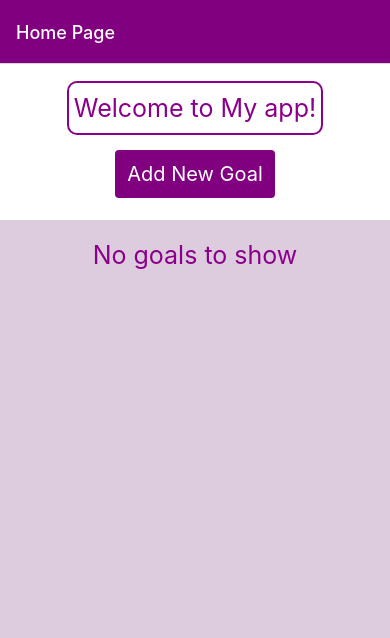
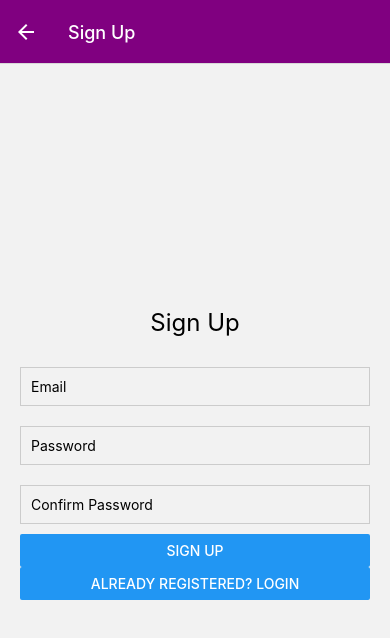
Before and after one commit to yundii/cs5520project, a React Native app: screen /Signup in a window 390 px wide. Shown: the top 638 px of the page. Built offline with nearby package versions, Linux system fonts and the light colour scheme; no server answers; the database is empty.

Commit message:
create Signup and Login Components

```diff
--- a/App.js
+++ b/App.js
@@ -3,6 +3,8 @@ import { NavigationContainer } from "@react-navigation/native";
 import { createNativeStackNavigator } from "@react-navigation/native-stack";
 import Home from "./Components/Home";
 import GoalDetails from "./Components/GoalDetails";
+import Signup from "./Components/Signup";
+import Login from "./Components/Login";
 import { Button } from "react-native";
 
 // Call createNativeStackNavigator outside the App function
@@ -25,6 +27,16 @@ export default function App() {
           options={{ title: "Home Page", ...commonHeaderOptions}}
         />
         <Stack.Screen name="Details" component={GoalDetails} options={{title: "Goal Details", ...commonHeaderOptions}}/>
+        <Stack.Screen
+          name="Signup"
+          component={Signup}
+          options={{ title: "Sign Up", ...commonHeaderOptions }}
+        />
+        <Stack.Screen
+          name="Login"
+          component={Login}
+          options={{ title: "Login", ...commonHeaderOptions }}
+        />
       </Stack.Navigator>
     </NavigationContainer>
   );
--- /dev/null
+++ b/Components/Login.js
@@ -0,0 +1,58 @@
+import React, { useState } from 'react';
+import { View, TextInput, Button, Text, StyleSheet } from 'react-native';
+
+const Login = () => {
+  const [email, setEmail] = useState('');
+  const [password, setPassword] = useState('');
+
+  const handleLogin = () => {
+    // Logic for handling login (e.g., Firebase authentication)
+    console.log("Logging in with:", email, password);
+    // Add login logic here
+  };
+
+  return (
+    <View style={styles.container}>
+      <Text style={styles.title}>Login</Text>
+      <TextInput
+        placeholder="Email"
+        value={email}
+        onChangeText={setEmail}
+        style={styles.input}
+      />
+      <TextInput
+        placeholder="Password"
+        value={password}
+        onChangeText={setPassword}
+        secureTextEntry
+        style={styles.input}
+      />
+      <Button title="Login" onPress={handleLogin} />
+      <Button
+        title="New User? Create an account"
+        onPress={() => navigation.navigate("Signup")}
+      />
+    </View>
+  );
+};
+
+const styles = StyleSheet.create({
+  container: {
+    flex: 1,
+    padding: 20,
+    justifyContent: 'center',
+  },
+  title: {
+    fontSize: 24,
+    marginBottom: 20,
+    textAlign: 'center',
+  },
+  input: {
+    borderWidth: 1,
+    borderColor: '#ccc',
+    padding: 10,
+    marginVertical: 10,
+  },
+});
+
+export default Login;
--- /dev/null
+++ b/Components/Signup.js
@@ -0,0 +1,70 @@
+import React, { useState } from 'react';
+import { View, TextInput, Button, Text, StyleSheet } from 'react-native';
+
+const Signup = () => {
+  const [email, setEmail] = useState('');
+  const [password, setPassword] = useState('');
+  const [confirmPassword, setConfirmPassword] = useState('');
+
+  const handleSignup = () => {
+    // Logic for handling signup (e.g., Firebase authentication)
+    if (password === confirmPassword) {
+      console.log("Signing up with:", email, password);
+      // Add signup logic here
+    } else {
+      console.log("Passwords do not match");
+    }
+  };
+
+  return (
+    <View style={styles.container}>
+      <Text style={styles.title}>Sign Up</Text>
+      <TextInput
+        placeholder="Email"
+        value={email}
+        onChangeText={setEmail}
+        style={styles.input}
+      />
+      <TextInput
+        placeholder="Password"
+        value={password}
+        onChangeText={setPassword}
+        secureTextEntry
+        style={styles.input}
+      />
+      <TextInput
+        placeholder="Confirm Password"
+        value={confirmPassword}
+        onChangeText={setConfirmPassword}
+        secureTextEntry
+        style={styles.input}
+      />
+      <Button title="Sign Up" onPress={handleSignup} />
+      <Button
+        title="Already Registered? Login"
+        onPress={() => navigation.navigate("Login")}
+      />
+    </View>
+  );
+};
+
+const styles = StyleSheet.create({
+  container: {
+    flex: 1,
+    padding: 20,
+    justifyContent: 'center',
+  },
+  title: {
+    fontSize: 24,
+    marginBottom: 20,
+    textAlign: 'center',
+  },
+  input: {
+    borderWidth: 1,
+    borderColor: '#ccc',
+    padding: 10,
+    marginVertical: 10,
+  },
+});
+
+export default Signup;
```
